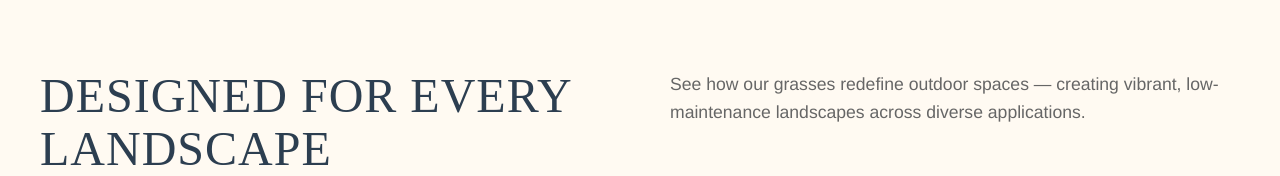
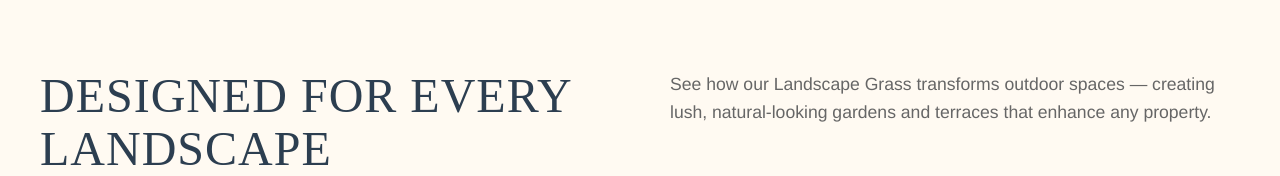
Before and after one commit to webtesting22/gaia-sanson-flooring, a Vue app: page /artificial-grass/1 in a window 1280 px wide. Shown: the part 1451-1627 px from the top of the page. Built offline with nearby package versions, Linux system fonts and the light colour scheme; a web font is replaced by a local one.

Commit message:
Updated Images

```diff
--- a/src/components/OtherComponents/Categories/Layouts/DynamicArtificialPage/DynamicArtificialPage.vue
+++ b/src/components/OtherComponents/Categories/Layouts/DynamicArtificialPage/DynamicArtificialPage.vue
@@ -50,11 +50,10 @@
         <div class="Container paddingTop80 paddingBottom80">
             <div class="landscapeHeader">
                 <div class="headerLeft">
-                    <h2 class="landscapeTitle">Designed for Every Landscape</h2>
+                    <h2 class="landscapeTitle">{{ grassData.landscapeTitle }}</h2>
                 </div>
                 <div class="headerRight">
-                    <p class="landscapeDescription">See how our grasses redefine outdoor spaces — creating vibrant,
-                        low-maintenance landscapes across diverse applications.</p>
+                    <p class="landscapeDescription">{{ grassData.landscapeDescription }}</p>
                 </div>
             </div>
 
@@ -100,7 +99,7 @@ const grassTypesData = {
         imageSrc: 'https://s3.ap-south-1.amazonaws.com/prepseed/prod/ldoc/media/LandScapeMainImage.jpg',
         imageAlt: 'Landscape Grass',
         title: 'Landscape Grass',
-        mainImage: 'https://s3.ap-south-1.amazonaws.com/prepseed/prod/ldoc/media/LandScapeMainImage.jpg',
+        mainImage: 'https://s3.ap-south-1.amazonaws.com/prepseed/prod/ldoc/media/GrassnewIage.png',
         insetImage: 'https://s3.ap-south-1.amazonaws.com/prepseed/prod/ldoc/media/LandScapeMainImage.jpg',
         overview: 'Perfect for lush gardens, terraces, and outdoor aesthetics, our Landscape Grass combines premium softness with lasting durability.',
         idealFor: ['Villas', 'Rooftops', 'Hotel Lawns', 'Public Parks'],
@@ -132,7 +131,9 @@ const grassTypesData = {
                 src: '/Images/GrassImages/landscapegrass5.jpg',
                 alt: 'Landscape Grass Villa Garden'
             }
-        ]
+        ],
+        landscapeTitle: 'Designed for Every Landscape',
+        landscapeDescription: 'See how our Landscape Grass transforms outdoor spaces — creating lush, natural-looking gardens and terraces that enhance any property.'
     },
     'sports-grass': {
         heading: 'Sports Grass - Professional Performance for Athletic Fields',
@@ -175,7 +176,9 @@ const grassTypesData = {
                 src: '/Images/GrassImages/SportsGrass6.jpg',
                 alt: 'Sports Grass Professional Stadium'
             }
-        ]
+        ],
+        landscapeTitle: 'Engineered for Peak Performance',
+        landscapeDescription: 'High-Performance Sports Grass for Every Field'
     },
     'multisports-grass': {
         heading: 'Multisports Grass - Versatile Solution for Multiple Activities',
@@ -215,7 +218,9 @@ const grassTypesData = {
                 src: '/Images/GrassImages/multisportgras6.jpg',
                 alt: 'Multisports Grass Recreational Area'
             }
-        ]
+        ],
+        landscapeTitle: 'Versatile Solutions for Multiple Activities',
+        landscapeDescription: 'Optimized Turf for Multi-Sport Environments.'
     },
     'curly-grass': {
         heading: 'Curly Grass - Unique Texture for Specialized Applications',
@@ -252,7 +257,9 @@ const grassTypesData = {
                 src: '/Images/GrassImages/curlygrass4.png',
                 alt: 'Curly Grass Decorative Accent'
             }
-        ]
+        ],
+        landscapeTitle: 'Designed for Every Landscape',
+        landscapeDescription: 'Transformative Applications of Artificial Curly Grass'
     }
 }
 
```
